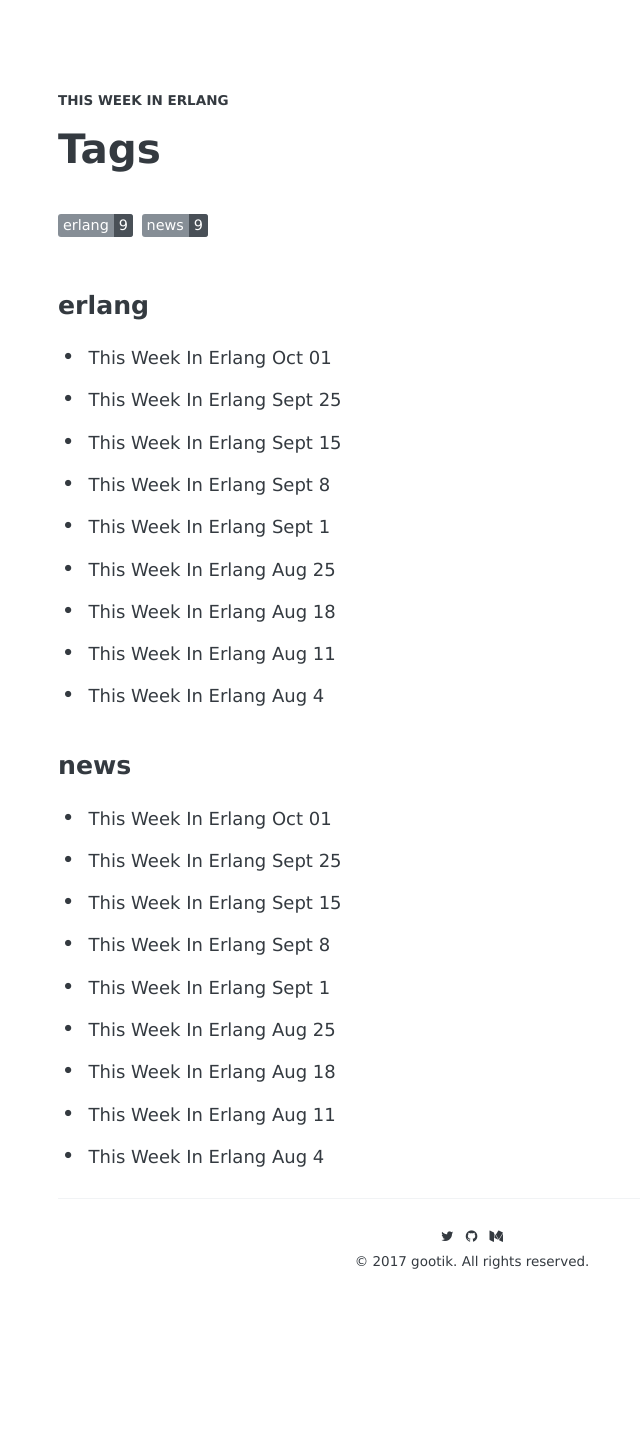
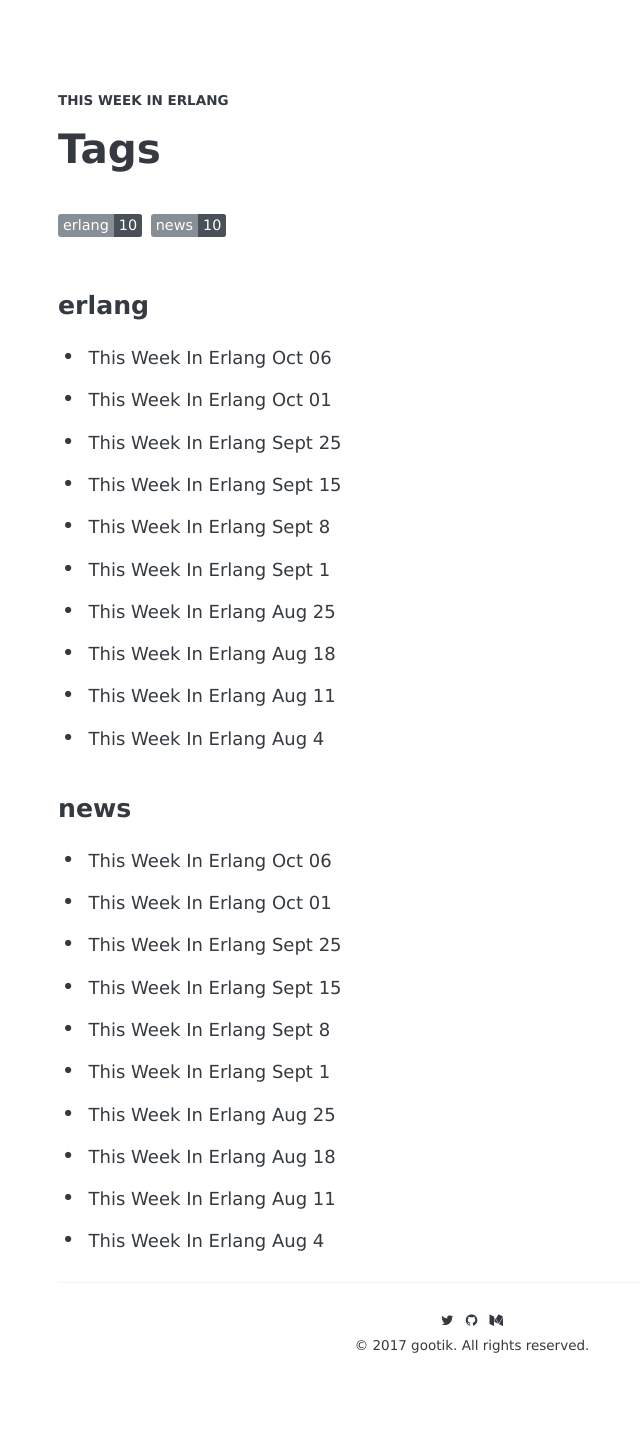
Before and after one commit to gootik/this-week-in-erlang, a Jekyll site: the page built from tags/index.html, in a window 1280 px wide. Shown: the whole page, without its empty margins (168-808 px from the left). Built offline with Jekyll 4.4.1, drawn with Linux system fonts in a browser that asks for light colours; some web fonts are replaced; before the commit the page ends 1363 px from its top, so only the background shows below that; some of the changed lines change nothing that is shown.

Commit message:
Oct 6th. (#19)
* Oct 6th. Tweet plugin.

* Fixes Markdown

* Grammar fixes

```diff
--- a/_config.yml
+++ b/_config.yml
@@ -23,9 +23,9 @@ disqus:
   id:               "this-week-in-erlang"
 
 # URL
-url:                "https://gootik.github.io/this-week-in-erlang" # the base hostname & protocol for your site
+url:                "https://gootik.github.io/this-week-in-erlang"
 # url:                "http://localhost:4000" # use this url when you develop
-baseurl:            "/" # the subpath of your site, e.g. /blog
+baseurl:            "/"
 
 
 # http://en.wikipedia.org/wiki/List_of_tz_database_time_zones
@@ -76,5 +76,6 @@ gems:
   - jekyll-paginate
   - jekyll-admin
   - jekyll-feed
+  - jekyll-twitter-plugin
 
 exclude:            [vendor]
--- /dev/null
+++ b/_posts/2017-10-06-oct-06.md
@@ -0,0 +1,79 @@
+---
+layout: post
+title: "This Week In Erlang Oct 06"
+description: ""
+date: 2017-10-06
+tags: [erlang, news]
+comments: false
+share: true
+---
+
+Welcome to another packed “This week in Erlang” newsletter! I wanted to start with pointing to this tweet by Jesper Louis ([@jlouis666][1]) that I found funny/interesting.
+
+{% twitter https://twitter.com/jlouis666/status/916021955454799873 %}
+
+Now for the real stuff:
+
+### Articles and Blog posts
+
+- Amazing milestone for *Loïc Hoguin* ([@lhoguin][2]) for his release of Cowboy 2.0. (Read the announcement for yourself)[3].
+
+- Erlang solutions ran a webinar with *Martin Sumner* ([@masleeds][4]), a technical consultant at NHS (National Health Service for England) on their planned enhancements for Riak.
+[Watch/listen to the YouTube upload][5].
+
+- *Dmytro Lytovchenko* ([@kvakvs][6]) did the inevitable and started working on a Rust implementation of the BEAM VM. While people may refer to this as "rust syndrome", I think it would be a huge help to the community even as practice. [Checkout the repo for progress or contribute][7].
+
+- *Shakthi Kannan* ([@shakthimaan][8]) wrote an article on using Ansible for building OTP VMs. [Take a look and maybe learn from his experiences][9].
+
+- There was an interesting discussion happening on the Erlang mailing lists about McErlang and Concuerror libraries. Have a read here: <https://groups.google.com/forum/#!topic/erlang-programming/G6Zxs_LrkVc>
+
+- *Kacper Mentel* ([@mkacper][10]) wrote an article on using ErlangPL on a real world project and what he found out. [He broke down the problem, the solution, and the process really well][11].
+
+### Library Updates
+- `kerl` was updated by *Mark Allen* ([@bytemeorg][12]) this week to support older versions of Erlang on High Sierra (MacOS 10.13). You can read about the problem and the solution here: <https://github.com/kerl/kerl/pull/230>
+
+### OTP Updates
+- A very important (and exciting) PR that we talked about a few weeks ago finally got merged into the master OTP branch. This is the multi IO polling threads that is expected to bring a significant performance improvements to heavily utilized systems. Check out the details here: <https://github.com/erlang/otp/pull/1552>
+
+### Library of the week
+This week we have another library from *Fred Hèbert* ([@mononcqc][13])! `Fancyflow` is a library that allows you to nicely manage your application flow. It is written as a parse transform and could really clean-up your messy code :):
+
+<https://github.com/ferd/fancyflow>
+
+### Events and Meetups
+- London Erlang User group is sponsoring a talk on Oct 11th. The talk, hosted by *Areegee* ([@AreegeAlZubaidi][14]), is about "Building the ideal betting stack", checkout the details here: <https://www.meetup.com/erlangusergroup/events/243643887/>
+
+### Employment
+- Helium is looking for Erlang/Rust engineers: <https://angel.co/helium-2/jobs/281695-software-engineer>
+
+### Announcements
+- I should have thought about this earlier, but if you want to be featured on the newsletter you can use the `#twie` hashtag in your tweets and I'll pick them up at the end of the week!
+
+- There is an Atom feed of this newsletter here:
+   <https://gootik.github.io/this-week-in-erlang/feed.xml>
+
+- You can also signup for the weekly mailing list here: <http://eepurl.com/c2xmWr>
+
+
+[1]: https://twitter.com/jlouis666
+
+[2]: https://twitter.com/lhoguin
+[3]: https://ninenines.eu/articles/cowboy-2.0.0/
+
+[4]: https://twitter.com/masleeds
+[5]: https://www.youtube.com/watch?v=WFghXj5Bus8
+
+[6]: https://twitter.com/kvakvs
+[7]: https://github.com/kvakvs/ErlangRT
+
+[8]: https://twitter.com/shakthimaan
+[9]: http://opensourceforu.com/2017/10/developing-virtual-machine-erlangotp-using-ansible/
+
+[10]: https://twitter.com/mentel.kk
+[11]: https://medium.com/@mentel.kk/using-erlang-performance-lab-with-a-real-project-f101f39619c7
+
+[12]: https://twitter.com/bytemeorg
+
+[13]: https://twitter.com/mononcqc
+
+[14]: https://twitter.com/AreegeAlZubaidi
```
Also changed, not shown: README.md.
